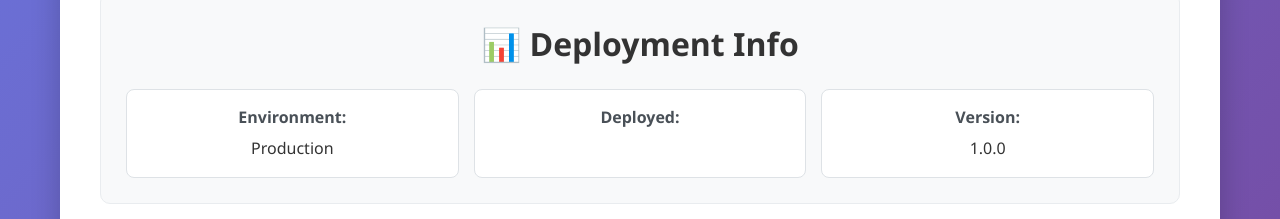
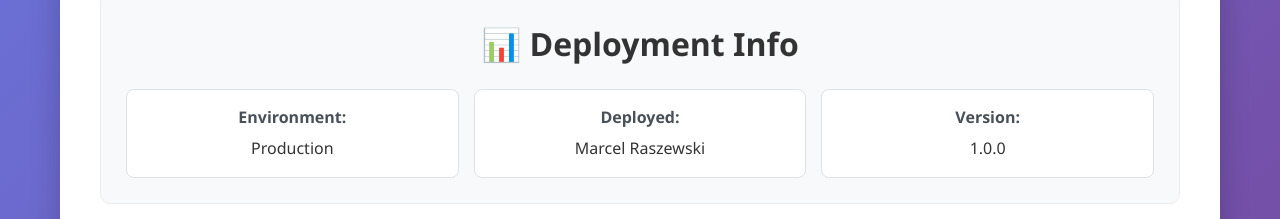
Before and after one commit to Mrszew/static-website-ci-cd-terraform-aws, a website: page app/public/index.html in a window 1280 px wide. Shown: the part 733-952 px from the top of the page. Drawn offline with Linux system fonts and the light colour scheme.

Commit message:
fix: set deploy-time to 'Marcel Raszewski' for CI test

```diff
--- a/app/public/index.html
+++ b/app/public/index.html
@@ -55,7 +55,7 @@
                         <strong>Environment:</strong> <span id="env-info">Production</span>
                     </div>
                     <div class="info-item">
-                        <strong>Deployed:</strong> <span id="deploy-time"></span>
+                        <strong>Deployed: </strong> <span id="deploy-time">Marcel Raszewski</span>
                     </div>
                     <div class="info-item">
                         <strong>Version:</strong> <span id="version">1.0.0</span>
```
